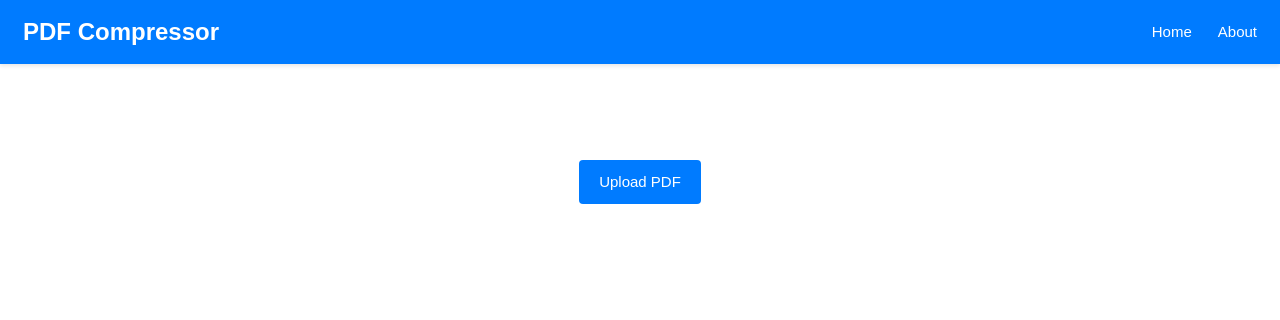
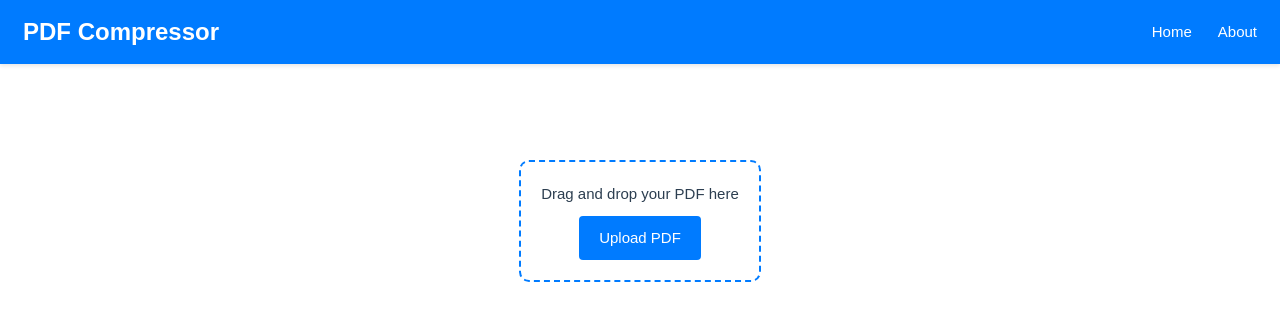
Before and after one commit to NerdNextDoor-Technologies/PixelPerfect, a Vue app in the folder vue-project/: page / in a window 1280 px wide. Shown: the top 320 px of the page. Built offline with nearby package versions, Linux system fonts and the light colour scheme.

Commit message:
drag and drop added

```diff
--- a/vue-project/src/App.vue
+++ b/vue-project/src/App.vue
@@ -8,8 +8,9 @@
       </ul>
     </nav>
     <form @submit="onSubmit" class="form-container">
-      <div class="upload-container">
+      <div class="upload-container" @dragover.prevent @drop.prevent="onDrop">
         <label class="upload-label">
+          <span>Drag and drop your PDF here</span>
           <span class="button">Upload PDF</span>
           <input type="file" @change="onFileChange" />
         </label>
@@ -47,6 +48,17 @@ export default {
   methods: {
     onFileChange(event) {
       const file = event.target.files[0];
+      if (file && file.type === 'application/pdf') {
+        const url = window.URL.createObjectURL(file);
+        this.file = { filename: file.name, url };
+        this.state = States.SELECTED;
+      } else {
+        this.file = null;
+        alert('Please upload a valid PDF file.');
+      }
+    },
+    onDrop(event) {
+      const file = event.dataTransfer.files[0];
       if (file && file.type === 'application/pdf') {
         const url = window.URL.createObjectURL(file);
         this.file = { filename: file.name, url };
--- a/vue-project/src/assets/styles/PdfStyles.css
+++ b/vue-project/src/assets/styles/PdfStyles.css
@@ -1,4 +1,3 @@
-/* assets/styles/PdfStyles.css */
 body {
   display: flex;
   flex-direction: column;
@@ -64,11 +63,27 @@ h1 {
 }
 
 .upload-container {
+  display: flex;
+  flex-direction: column;
+  align-items: center;
+  justify-content: center;
+  border: 2px dashed #007bff;
+  border-radius: 10px;
+  padding: 20px;
+  width: 100%;
+  max-width: 400px;
   margin-bottom: 20px;
+  cursor: pointer;
+  text-align: center;
+}
+
+.upload-container:hover {
+  background-color: #f0f8ff;
 }
 
 .upload-label {
   display: flex;
+  flex-direction: column;
   align-items: center;
   cursor: pointer;
 }
@@ -85,6 +100,7 @@ h1 {
   border: none;
   border-radius: 4px;
   cursor: pointer;
+  margin-top: 10px;
 }
 
 .upload-label .button:hover {
@@ -94,7 +110,7 @@ h1 {
 .resize-fields {
   display: flex;
   flex-direction: column;
-  align-items: flex-start;
+  align-items: center;
   width: 100%;
   max-width: 300px;
   margin-top: 20px;
@@ -115,7 +131,7 @@ h1 {
   width: 100%;
 }
 
-button {
+.compress-button {
   padding: 10px 20px;
   color: white;
   background-color: #007bff;
@@ -124,7 +140,7 @@ button {
   cursor: pointer;
 }
 
-button:hover {
+.compress-button:hover {
   background-color: #0056b3;
 }
 
```
